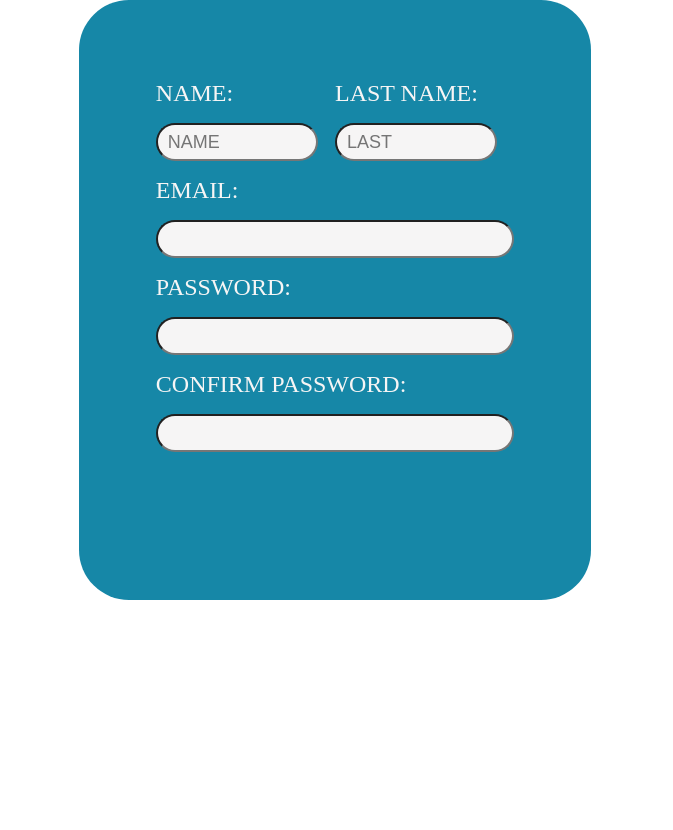
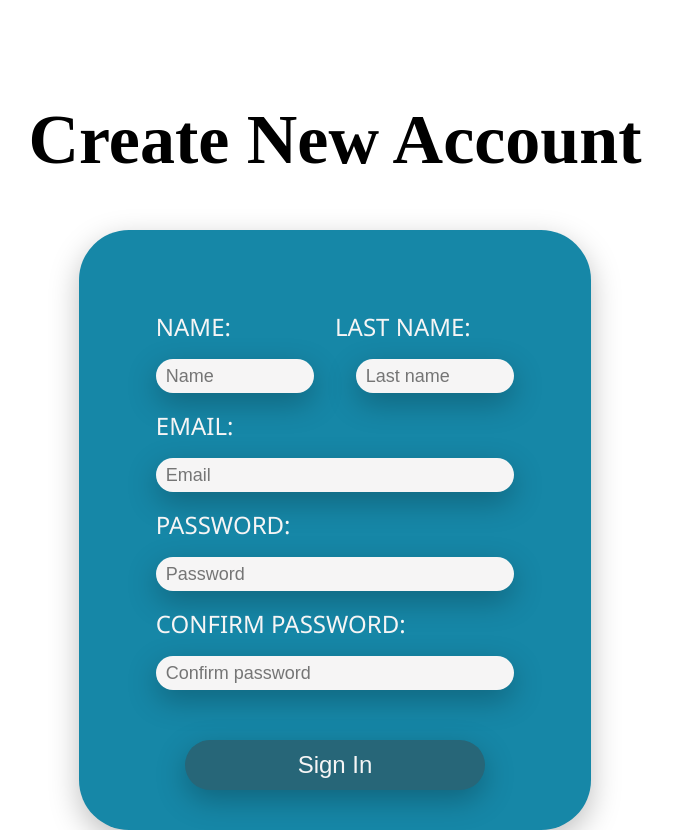
Before and after one commit to jenri019/E-Shop, an Angular app: page /register in a window 1280 px wide. Shown: the whole page, without its empty margins (305-978 px from the left). Before the commit the page ends 800 px from the top, so only its background shows below. Built offline with nearby package versions, Linux system fonts and the light colour scheme.

Commit message:
styles modificated

```diff
--- a/src/app/auth/pages/register/register.component.css
+++ b/src/app/auth/pages/register/register.component.css
@@ -6,6 +6,21 @@
 }
 .rgrow {
   flex-direction: row;
+}
+.rgfamily {
+  font-family: "Segoe UI", Tahoma, Geneva, Verdana, sans-serif;
+}
+.rgshadow {
+  box-shadow: 0px 10px 30px rgba(0, 0, 0, 0.25);
+}
+
+.rgtitle {
+  display: block;
+  font-size: 70px;
+  text-align: center;
+  font-weight: bold;
+  margin-top: 100px;
+  margin-bottom: 50px;
 }
 
 .rgContainer {
@@ -33,11 +48,11 @@
   display: flex;
   flex-direction: column;
 }
-.rgdiv > div {
+/* .rgdiv > div {
     width: 50%;
-}
+  } */
 
-.rglabel{
+.rglabel {
   margin-top: 1rem;
   font-size: 24px;
   color: #f6f5f5;
@@ -46,24 +61,60 @@
 
 input[name="name"],
 input[name="lastname"] {
+  border: 0px;
   margin-top: 1rem;
   border-radius: 20px;
   font-size: 18px;
+  font-weight: 500;
   width: 80%;
   background-color: #f6f5f5;
   padding: 5px;
   padding-left: 10px;
   line-height: 24px;
+  transition: all 100ms;
 }
 
 input[name="email"],
 input[name="password"],
 input[name="cpassword"] {
+  border: 0px;
   background-color: #f6f5f5;
   border-radius: 20px;
   font-size: 18px;
+  font-weight: 500;
   padding: 5px;
   padding-left: 10px;
   margin-top: 1rem;
   line-height: 24px;
+  transition: all 100ms;
 }
+
+input[name="name"]:focus,
+input[name="lastname"]:focus,
+input[name="email"]:focus,
+input[name="password"]:focus,
+input[name="cpassword"]:focus {
+  outline: solid #1b4753;
+}
+
+.rgbtn {
+  margin: 0px auto;
+  font-size: 24px;
+  font-weight: 500;
+  color: #f6f5f5;
+  margin-top: 50px;
+  border: 0px;
+  width: 300px;
+  height: 50px;
+  border-radius: 50px;
+  background-color: #276678;
+}
+.rgfloat {
+  width: 100% !important;
+  display: flex;
+  flex-direction: row;
+  justify-content: flex-end;
+}
+.rgbtn:hover {
+  border: 5px solid #1b4753;
+}
--- a/src/app/auth/pages/register/register.component.html
+++ b/src/app/auth/pages/register/register.component.html
@@ -1,22 +1,26 @@
-<form class="register container">
-  <div class="rgContainer">
+<h1 class="rgtitle">Create New Account</h1>
+<form class="register container rgshadow">
+  <div class="rgContainer ">
     <div class="rgflex">
       <div class="rgdiv">
-        <label for="name" class="rglabel">NAME:</label>
-        <input type="text" name="name" placeholder="NAME" />
+        <label for="name" class="rglabel rgfamily">NAME:</label>
+        <input type="text" name="name" placeholder="Name" class="rgshadow"/>
       </div>
       <div class="rgdiv">
-        <label for="lastname" class="rglabel">LAST NAME:</label>
-        <input type="text" name="lastname" placeholder="LAST" />
+        <label for="lastname" class="rglabel rgfamily">LAST NAME:</label>
+        <div class="rgfloat">
+            <input type="text" name="lastname" placeholder="Last name" class="rgshadow"/>
+        </div>
       </div>
     </div>
-    <label for="email" class="rglabel">EMAIL:</label>
-    <input type="email" name="email" />
+    <label for="email" class="rglabel rgfamily">EMAIL:</label>
+    <input type="email" name="email" placeholder="Email" class="rgshadow" />
 
-    <label for="password" class="rglabel">PASSWORD:</label>
-    <input type="password" name="password" />
+    <label for="password" class="rglabel rgfamily">PASSWORD:</label>
+    <input type="password" name="password" placeholder="Password" class="rgshadow"/>
 
-    <label for="cpassword" class="rglabel">CONFIRM PASSWORD:</label>
-    <input type="password" name="cpassword" />
+    <label for="cpassword" class="rglabel rgfamily">CONFIRM PASSWORD:</label>
+    <input type="password" name="cpassword" placeholder="Confirm password" class="rgshadow"/>
+    <button class="rgbtn rgshadow">Sign In</button>
   </div>
 </form>
```
Lines whose indentation alone changed are shown as unchanged.
